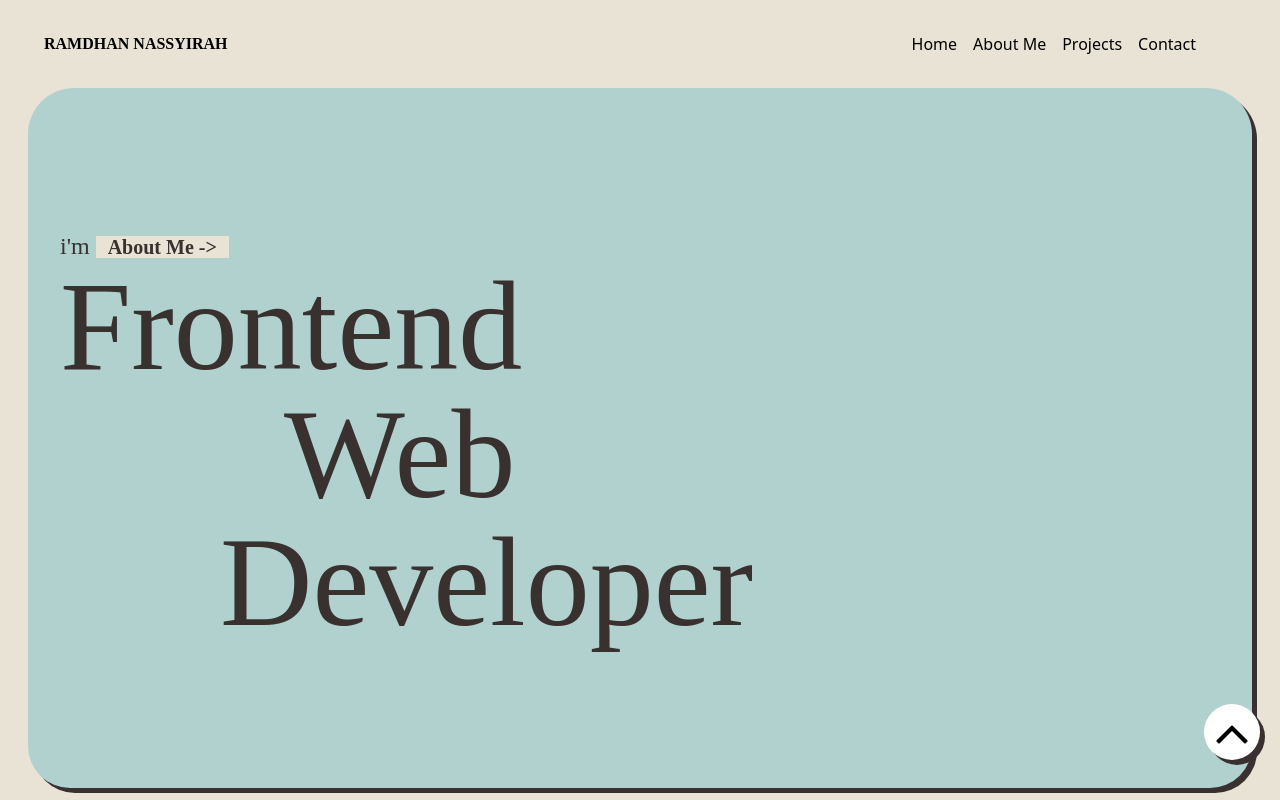
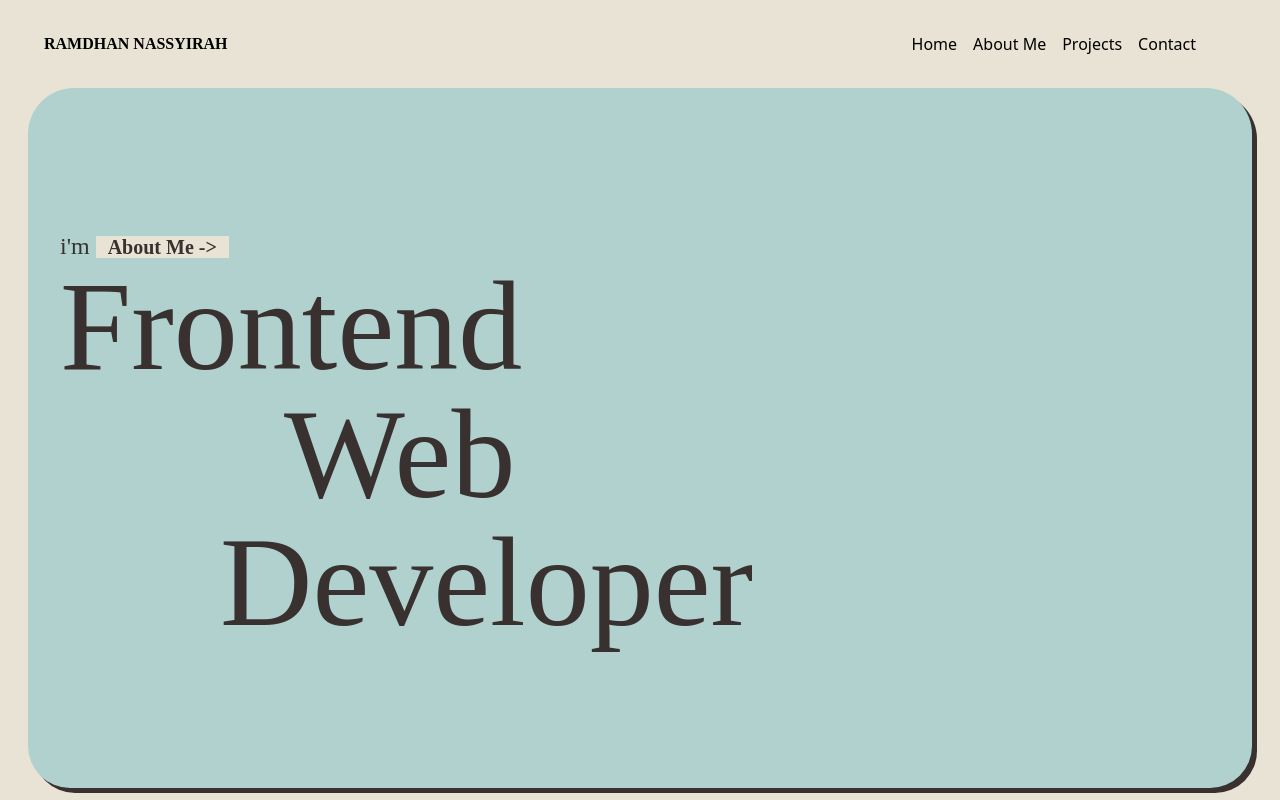
Before and after one commit to ramdhannassyirah/PortfolioV2.0, a Nuxt app: page / in a window 1280 px wide. Shown: the top 800 px of the page. Built offline with nearby package versions, Linux system fonts and the light colour scheme; a web font is replaced by a local one.

Commit message:
Update buttonBar.vue

```diff
--- a/components/buttonBar.vue
+++ b/components/buttonBar.vue
@@ -1,7 +1,7 @@
 <template>
   <a href="#">
     <div
-      class="w-[56px] h-[56px] bg-white rounded-full fixed z-40 bottom-10 right-5 flex items-center justify-center shadow-[5px_5px_0px_0px_rgba(56,49,47)]"
+      class="w-[56px] h-[56px] bg-white rounded-full fixed z-40 bottom-10 right-5 flex items-center justify-center shadow-[5px_5px_0px_0px_rgba(56,49,47)] block md:hidden lg:hidden"
     >
       <img src="../assets/img/angle.svg" alt="" />
     </div>
```
